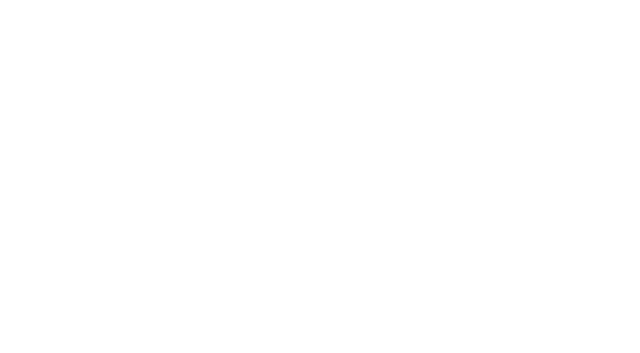
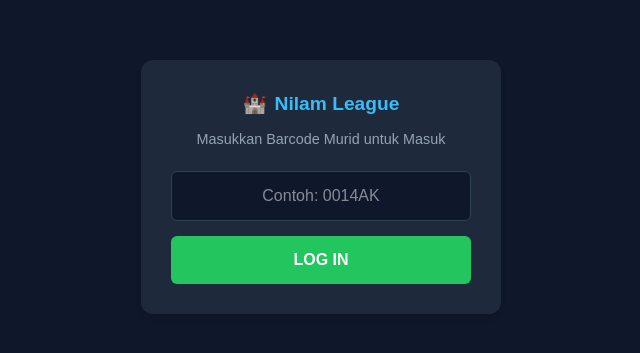
Before and after one commit to ummurantisi-creator/nilam-league, a Next.js app: page / in a window 1280 px wide. Before the commit this address had no page. Shown: the part 213-566 px from the top of the page, without its empty margins (319-959 px from the left). Built offline with nearby package versions, Linux system fonts and the light colour scheme.

Commit message:
Redirect halaman utama ke /login

```diff
--- a/app/page.tsx
+++ b/app/page.tsx
@@ -1,5 +1,131 @@
-import { redirect } from "next/navigation";
+"use client";
 
-export default function Home() {
-  redirect("/login");
+import { useState, useRef } from "react";
+import { useRouter } from "next/navigation";
+
+export default function LoginPage() {
+  const router = useRouter();
+  const [barcode, setBarcode] = useState("");
+
+  // Ref untuk menyimpan jumlah ketukan dan waktu ketukan terakhir
+  const tapCountRef = useRef(0);
+  const lastTapTimeRef = useRef(0);
+
+  // LOGIKA SECRET TAP PADA TEKS BIRU
+  function handleSecretTap() {
+    const currentTime = Date.now();
+    const timeDifference = currentTime - lastTapTimeRef.current;
+
+    // Jika ketukan berikutnya terjadi lebih dari 500ms (0.5 detik), reset hitungan ke 1
+    if (timeDifference > 500) {
+      tapCountRef.current = 1;
+    } else {
+      tapCountRef.current += 1;
+    }
+
+    lastTapTimeRef.current = currentTime;
+
+    // Jika berhasil mengetuk 3 kali berturut-turut dengan cepat (jeda < 500ms)
+    if (tapCountRef.current === 3) {
+      tapCountRef.current = 0; // Reset kaunter
+
+      const pilihan = prompt(
+        "🔑 AKSES PENTADBIR (PPS) DETECTED!\n\nPilih Destinasi:\n1. Borang Input Rekod Bacaan\n2. Muat Naik Data Murid (/seed)\n\nMasukkan nombor (1 atau 2):"
+      );
+
+      if (pilihan === "1") {
+        router.push("/input-rekod-bacaan");
+      } else if (pilihan === "2") {
+        router.push("/seed");
+      }
+    }
+  }
+
+  function handleLogin(e: React.FormEvent) {
+    e.preventDefault();
+    if (!barcode) return;
+    // Logika login murid biasa
+    router.push(`/dashboard?barcode=${barcode.trim()}`);
+  }
+
+  return (
+    <div style={{
+      minHeight: "100vh",
+      display: "flex",
+      alignItems: "center",
+      justifyContent: "center",
+      backgroundColor: "#0f172a",
+      fontFamily: "sans-serif"
+    }}>
+      <div style={{
+        backgroundColor: "#1e293b",
+        padding: "30px",
+        borderRadius: "12px",
+        width: "100%",
+        maxWidth: "360px",
+        textAlign: "center",
+        boxShadow: "0 4px 6px -1px rgba(0, 0, 0, 0.1)"
+      }}>
+        {/* KETUK TULISAN BIRU INI 3 KALI CEPAT */}
+        <div
+          onClick={handleSecretTap}
+          style={{
+            cursor: "pointer",
+            userSelect: "none",
+            display: "inline-flex",
+            alignItems: "center",
+            gap: "8px",
+            marginBottom: "10px"
+          }}
+        >
+          <span style={{ fontSize: "1.2rem" }}>🏰</span>
+          <span style={{ color: "#38bdf8", fontWeight: "bold", fontSize: "1.2rem" }}>
+            Nilam League
+          </span>
+        </div>
+
+        <p style={{ color: "#94a3b8", fontSize: "0.9rem", marginTop: "0", marginBottom: "20px" }}>
+          Masukkan Barcode Murid untuk Masuk
+        </p>
+
+        <form onSubmit={handleLogin}>
+          <input
+            type="text"
+            value={barcode}
+            onChange={(e) => setBarcode(e.target.value)}
+            placeholder="Contoh: 0014AK"
+            style={{
+              width: "100%",
+              padding: "12px",
+              boxSizing: "border-box",
+              borderRadius: "6px",
+              border: "1px solid #334155",
+              backgroundColor: "#0f172a",
+              color: "#fff",
+              textAlign: "center",
+              fontSize: "1rem",
+              marginBottom: "15px"
+            }}
+          />
+
+          <button
+            type="submit"
+            style={{
+              width: "100%",
+              padding: "12px",
+              backgroundColor: "#22c55e",
+              color: "#fff",
+              border: "none",
+              borderRadius: "6px",
+              fontWeight: "bold",
+              fontSize: "1rem",
+              cursor: "pointer"
+            }}
+          >
+            LOG IN
+          </button>
+        </form>
+      </div>
+    </div>
+  );
 }
```
